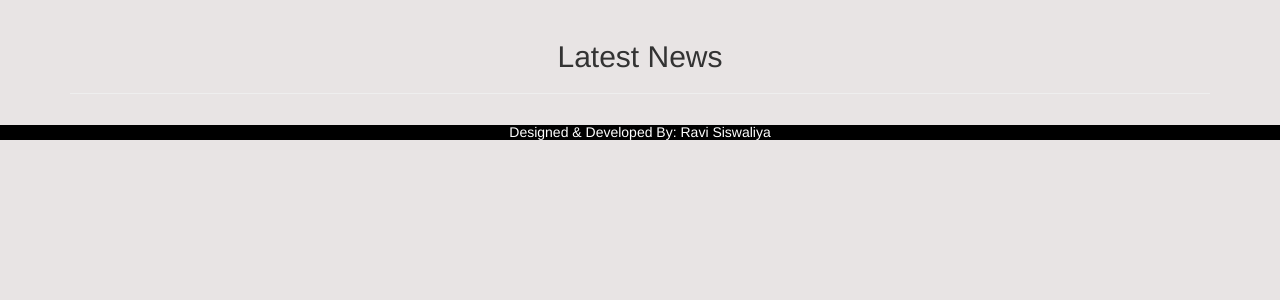
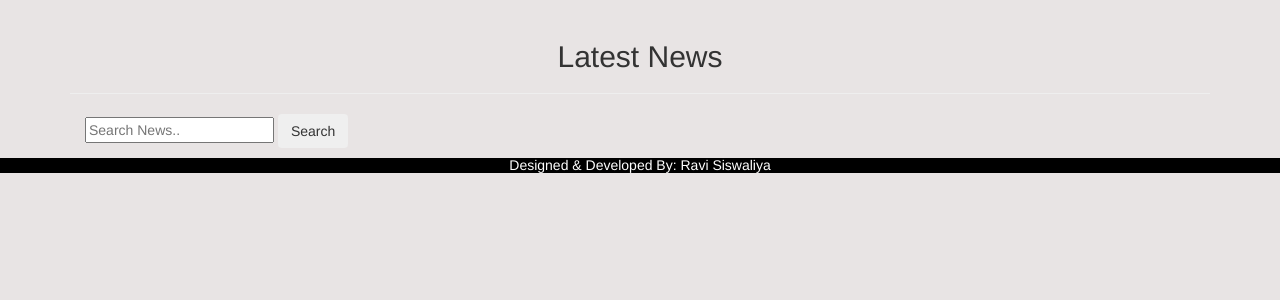
Before and after one commit to Ravisiswaliya/django-bloging-site, a Django app: page /news_list in a window 1280 px wide. Shown: the part 52-352 px from the top of the page. Run offline with Django 3.2, Linux system fonts and the light colour scheme; data that the repository does not hold is empty; some libraries are stand-ins or nearby versions.

Commit message:
search feature added

```diff
--- a/news/templates/news_list.html
+++ b/news/templates/news_list.html
@@ -5,9 +5,15 @@
 
 {% block content %}
 <div class="container">
+<form method="get">
 
+</form>
    <h2 class="text-center">Latest News</h2><hr>
 <div class="col-md-12">
+    <form>
+        <input type="text" placeholder="Search News.." name="q" value="{{request.GET.q}}">
+        <input type="submit" value="Search" class="btn">
+    </form>
 
        {% for n in news %}
 
--- a/news/views.py
+++ b/news/views.py
@@ -30,6 +30,12 @@ def news_detail(request,id=None):
 def news_list(request):
     n = News.objects.all()
     ctb = Cat.objects.all()
+    query = request.GET.get('q')
+    if query:
+        n = n.filter(
+            Q(title__icontains = query)|
+            Q(content__icontains = query)
+              )
     context = {'news':n, 'ct':ctb}
     template = 'news_list.html'
     return render(request,template,context)
```
